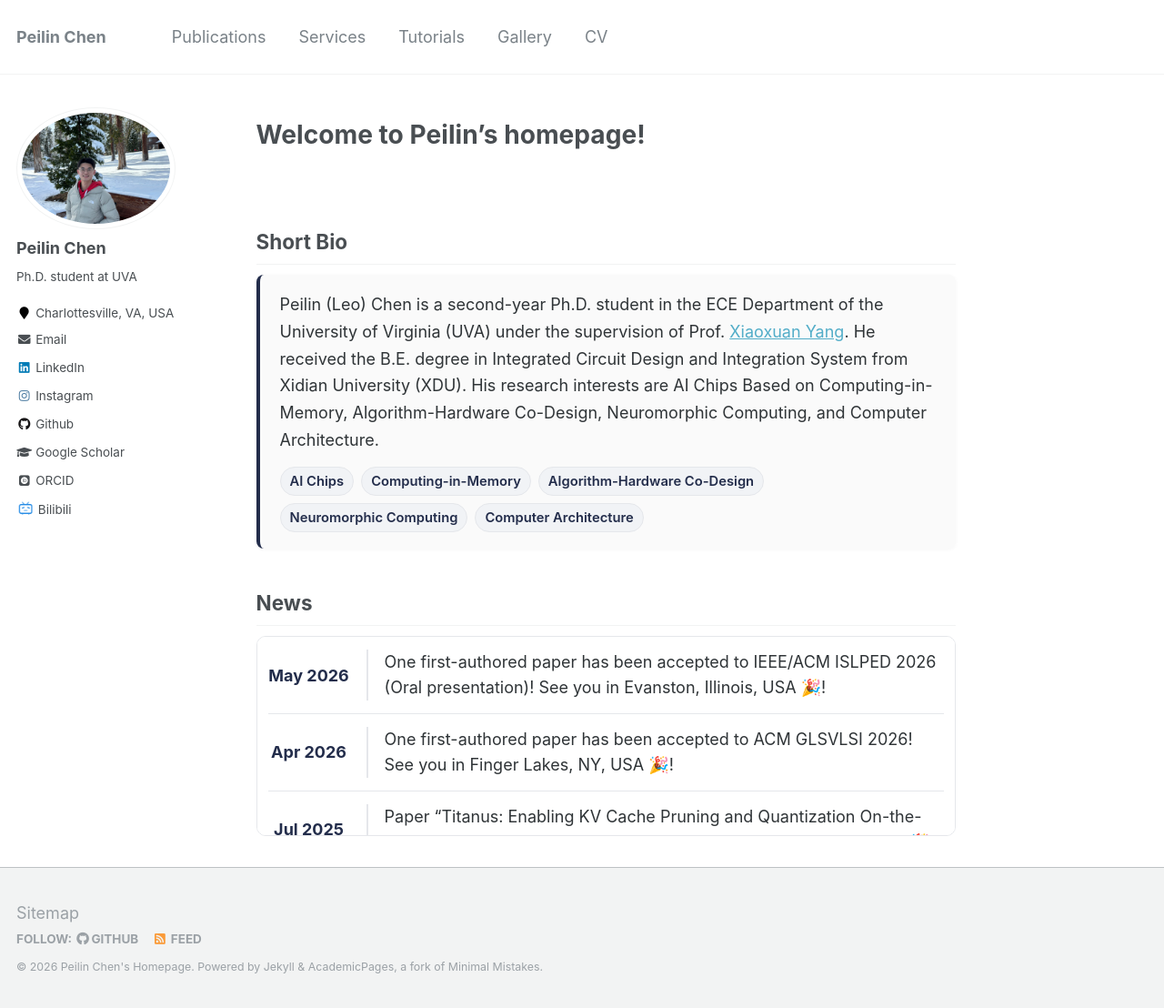
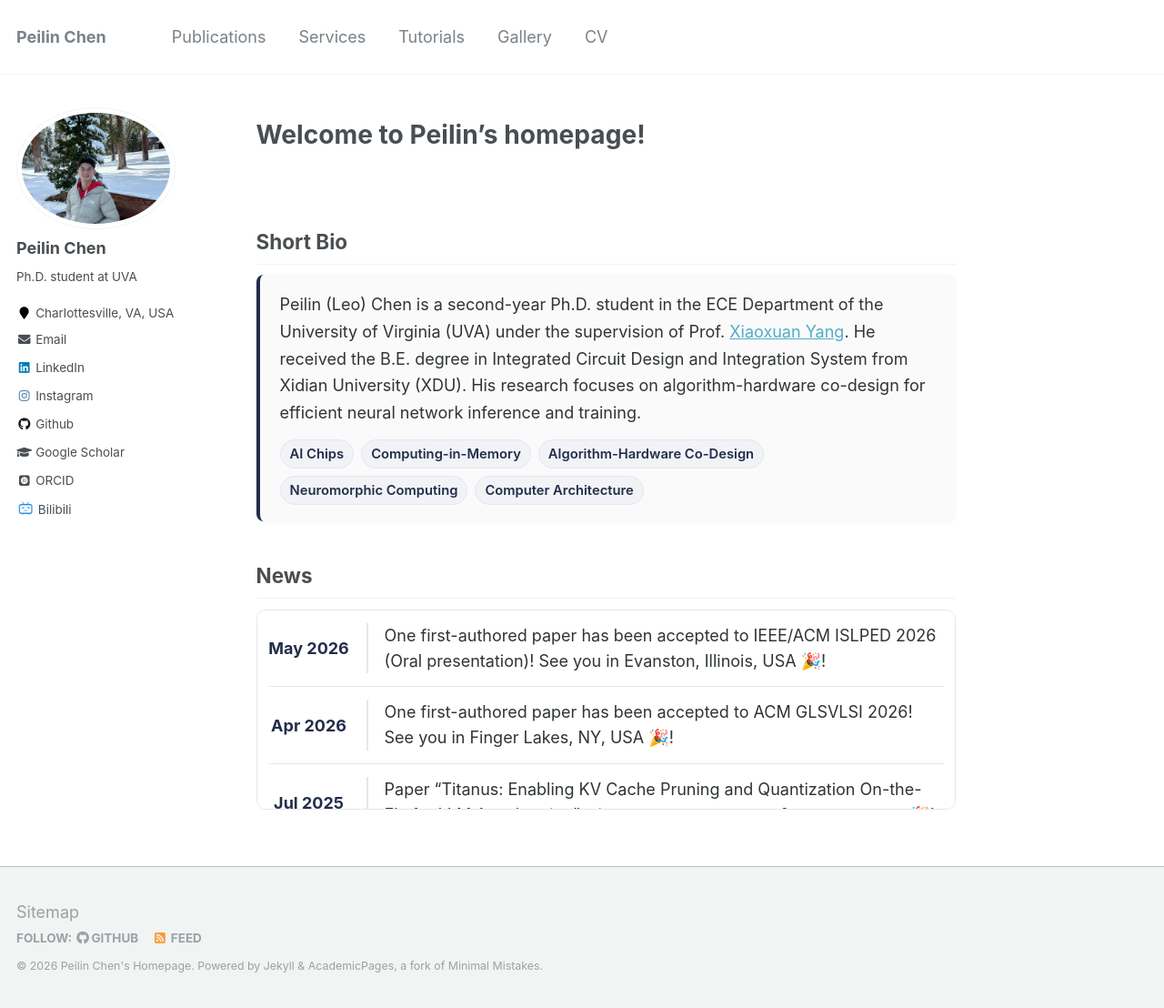
Before and after one commit to peilin-chen/peilin-chen.github.io, a Jekyll site: the page built from _pages/about.md, in a window 1280 px wide and 1108 px high. Shown: the whole window at 91% size. Built offline with Jekyll 4.4.1, drawn with Linux system fonts in a browser that asks for light colours; some web fonts are replaced.

Commit message:
Update about.md

```diff
--- a/_pages/about.md
+++ b/_pages/about.md
@@ -20,9 +20,8 @@ redirect_from:
     University of Virginia (UVA) under the supervision of Prof.
     <a href="https://engineering.virginia.edu/faculty/xiaoxuan-yang">Xiaoxuan Yang</a>.
     He received the B.E. degree in Integrated Circuit Design and Integration System
-    from Xidian University (XDU). His research interests are AI Chips Based on
-    Computing-in-Memory, Algorithm-Hardware Co-Design, Neuromorphic Computing,
-    and Computer Architecture.
+    from Xidian University (XDU). His research focuses on algorithm-hardware co-design
+    for efficient neural network inference and training.
   </p>
 
   <div class="bio-tags">
```
